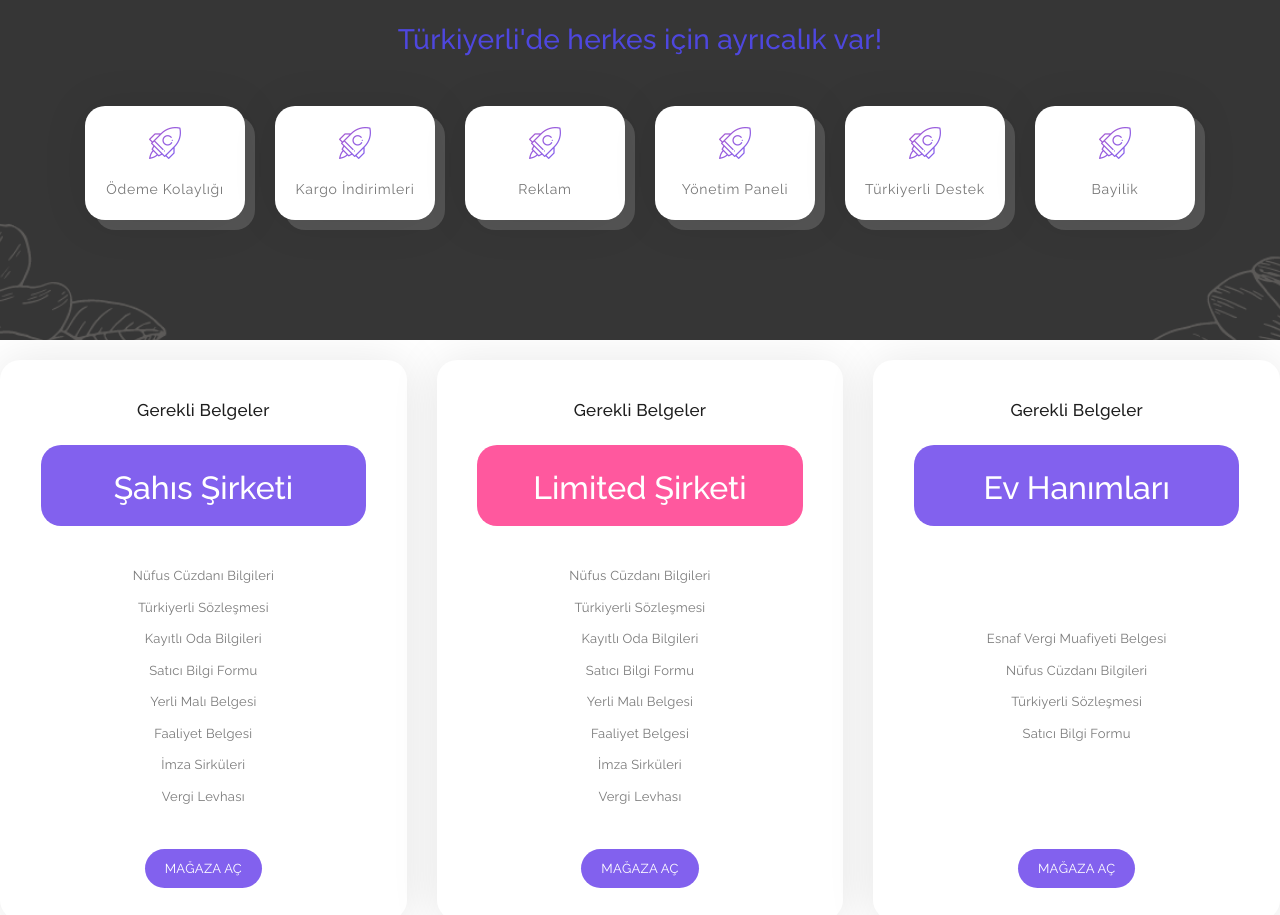
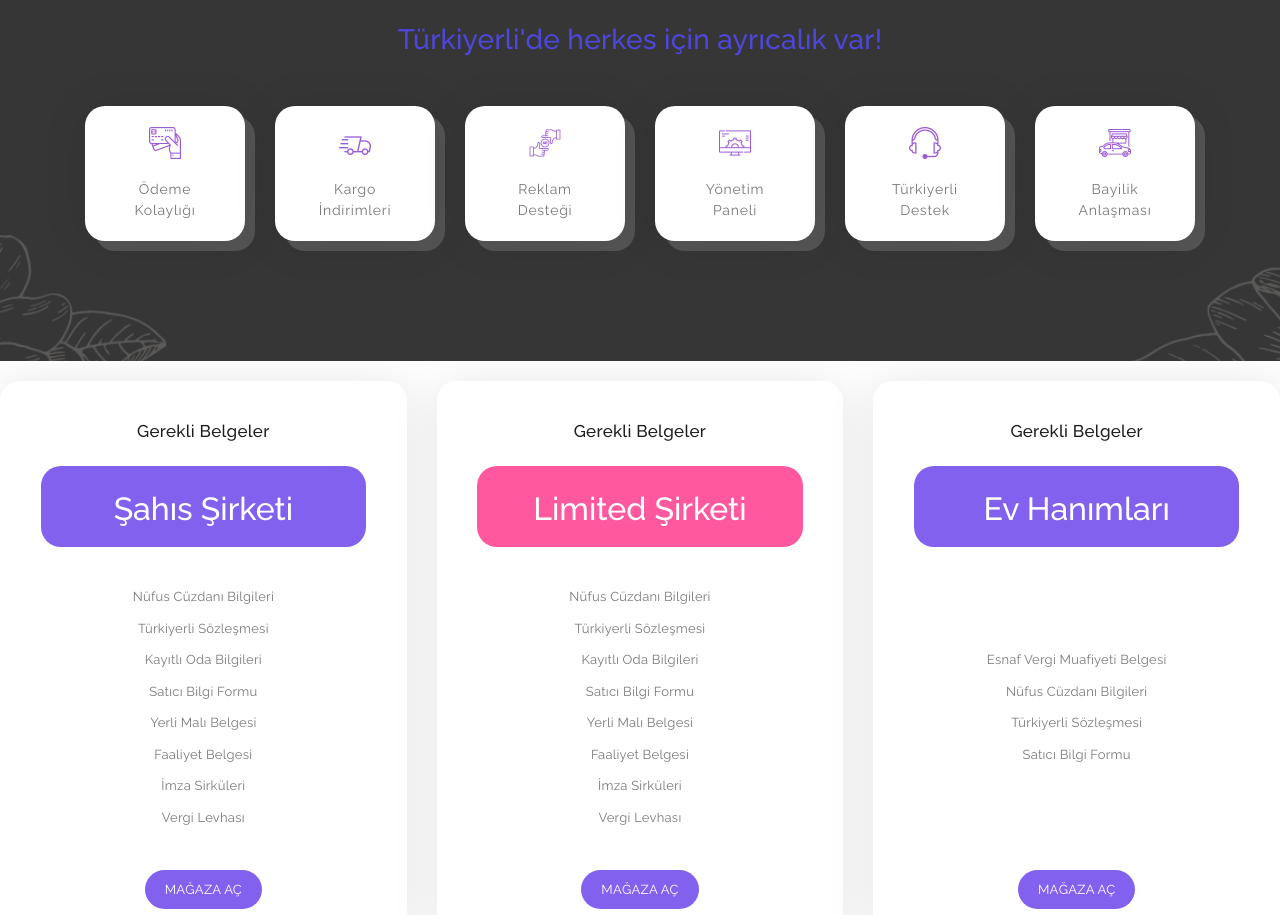
Before and after one commit to Turkiyerli/turkiyerli.github.io, a plain HTML site: page index.html in a window 1280 px wide. Shown: the part 1019-1934 px from the top of the page. Drawn offline with Linux system fonts and the light colour scheme.

Commit message:
Geliştirme

```diff
--- a/index.html
+++ b/index.html
@@ -140,44 +140,50 @@
                 <div class="row">
                     <div class="col-lg-2 col-md-3 col-sm-6 col-6">
                         <a href="#" class="mini-box">
-                            <i><img src="assets/images/work-process-item-01.png" alt=""></i>
+                            <i><img src="assets/images/odeme.png" alt="Türkiyerli Güvenli Ödeme"></i>
                             <strong></strong>
-                            <span> Ödeme Kolaylığı</span>
+                            <span> Ödeme</span>
+                            <span> Kolaylığı</span>
                         </a>
                     </div>
                     <div class="col-lg-2 col-md-3 col-sm-6 col-6">
                         <a href="#" class="mini-box">
-                            <i><img src="assets/images/work-process-item-01.png" alt=""></i>
+                            <i><img src="assets/images/cargo.png" alt="Türkiyerli Kargo İndirimleri"></i>
                             <strong></strong>
-                            <span> Kargo İndirimleri</span>
+                            <span> Kargo</span>
+                            <span> İndirimleri</span>
                         </a>
                     </div>
                     <div class="col-lg-2 col-md-3 col-sm-6 col-6">
                         <a href="#" class="mini-box">
-                            <i><img src="assets/images/work-process-item-01.png" alt=""></i>
+                            <i><img src="assets/images/ads.png" alt="Türkiyerli Reklam Desteği"></i>
                             <strong></strong>
                             <span>Reklam </span>
+                            <span>Desteği </span>
                         </a>
                     </div>
                     <div class="col-lg-2 col-md-3 col-sm-6 col-6">
                         <a href="#" class="mini-box">
-                            <i><img src="assets/images/work-process-item-01.png" alt=""></i>
+                            <i><img src="assets/images/panel.png" alt="Türkiyerli Yönetim Paneli"></i>
                             <strong></strong>
-                            <span>Yönetim Paneli</span>
+                            <span>Yönetim</span>
+                            <span>Paneli</span>
                         </a>
                     </div>
                     <div class="col-lg-2 col-md-3 col-sm-6 col-6">
                         <a href="#" class="mini-box">
-                            <i><img src="assets/images/work-process-item-01.png" alt=""></i>
+                            <i><img src="assets/images/customer-service.png" alt="Türkiyerli Destek"></i>
                             <strong></strong>
-                            <span> Türkiyerli Destek </span>
+                            <span> Türkiyerli </span>
+                            <span> Destek </span>
                         </a>
                     </div>
                     <div class="col-lg-2 col-md-3 col-sm-6 col-6">
                         <a href="#" class="mini-box">
-                            <i><img src="assets/images/work-process-item-01.png" alt=""></i>
+                            <i><img src="assets/images/bayi.png" alt="Türkiyerli Bayilik"></i>
                             <strong></strong>
                             <span> Bayilik </span>
+                            <span> Anlaşması </span>
                         </a>
                     </div>
                 </div>
@@ -357,12 +363,13 @@
                         <li><a target="_blank" rel="noopener noreferrer" href="https://www.youtube.com/channel/UCGL7lZ9cTE8ireayRRiWTjQ"><i class="fa fa-youtube"></i></a></li>
                         <li><a target="_blank" rel="noopener noreferrer" href="https://tr.pinterest.com/turkiyerli/"><i class="fa fa-pinterest"></i></a></li>
                         <li><a target="_blank" rel="noopener noreferrer" href="https://www.linkedin.com/company/turkiyerli"><i class="fa fa-linkedin"></i></a></li>
+                        <li><a target="_blank" rel="noopener noreferrer" href="https://www.turkiyerli.com/iletisim"><i class="fa fa-phone"></i></a></li>
                     </ul>
                 </div>
             </div>
             <div class="row">
                 <div class="col-lg-12">
-                    <p class="copyright">Copyright &copy; 2021 TÜRKİYERLİ</p>
+                    <p class="copyright">COPYRIGHT &copy; TURKIYERLI.COM</p>
                 </div>
             </div>
         </div>
```
Also changed, not shown: assets/images/ads.png (added), assets/images/bayi.png (added), assets/images/cargo.png (added), assets/images/customer-service.png (added), assets/images/odeme.png (added), assets/images/panel.png (added).
